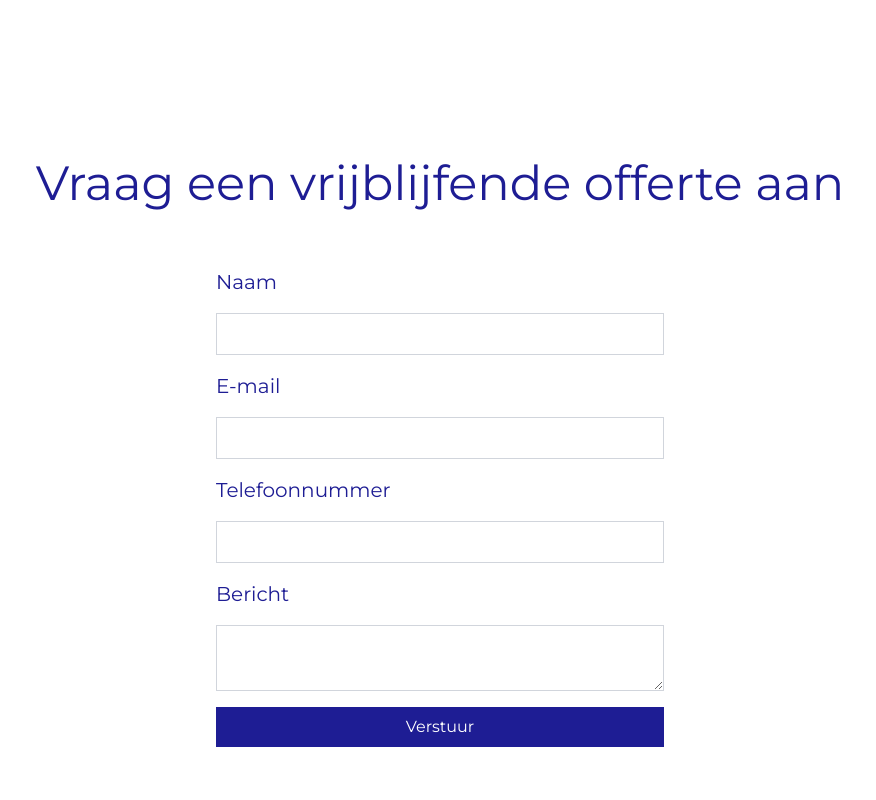
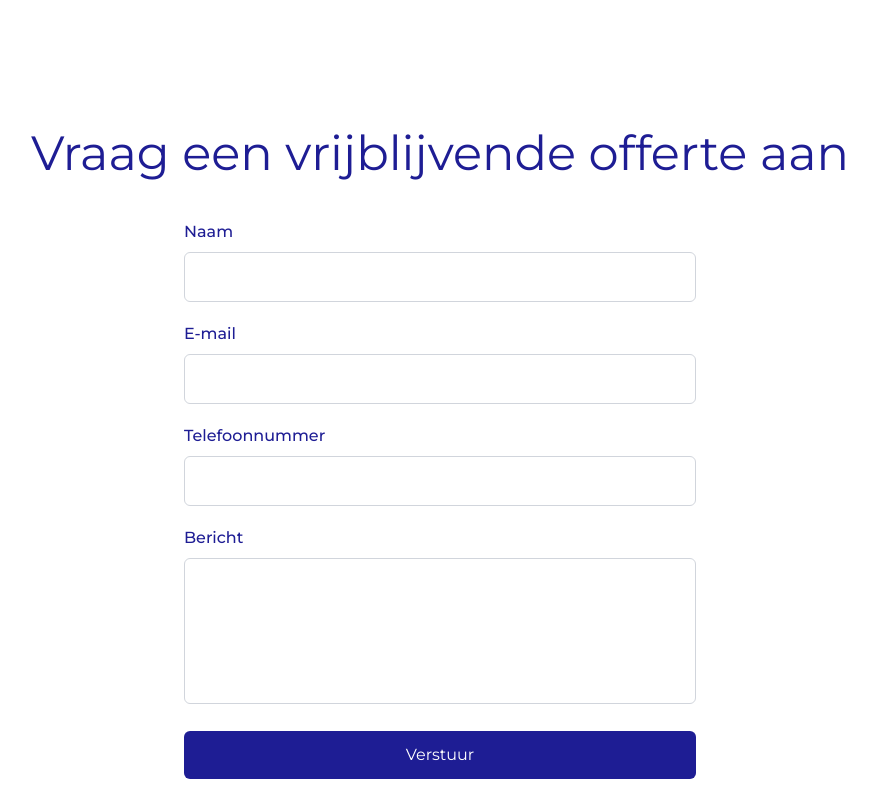
Before and after one commit to imadzaanine/yannickscatering, a Next.js app: page / in a window 1280 px wide. Shown: the part 5720-6520 px from the top of the page, without its empty margins (200-1076 px from the left). Built offline with nearby package versions, Linux system fonts and the light colour scheme.

Commit message:
fixed the offer section for small displays

```diff
--- a/public/components/layout/Form.tsx
+++ b/public/components/layout/Form.tsx
@@ -1,15 +1,15 @@
-'use client';
+"use client";
 
 import { useState } from "react";
 
 export default function Form() {
-
   const [form, setForm] = useState({
     name: "",
     email: "",
     telephone: "",
     message: "",
   });
+
   const handleChange = (
     e: React.ChangeEvent<HTMLInputElement | HTMLTextAreaElement>
   ) => {
@@ -19,9 +19,11 @@ export default function Form() {
     }));
   };
 
+  const handleSubmit = async (
+    e: React.FormEvent<HTMLFormElement>
+  ) => {
+    e.preventDefault();
 
-const handleSubmit = async (e: React.FormEvent<HTMLFormElement>) => {
-  e.preventDefault();
     const response = await fetch("/api/contact", {
       method: "POST",
       headers: {
@@ -32,47 +34,88 @@ const handleSubmit = async (e: React.FormEvent<HTMLFormElement>) => {
 
     const data = await response.json();
 
-  console.log(form);
+    console.log(data);
   };
 
   return (
-    <form className="flex flex-col gap-4 w-full max-w-md mx-auto " onSubmit={handleSubmit}>
-        <label htmlFor="name" className="text-[#1E1D94] text-[20px]">Naam</label>
+    <form
+      onSubmit={handleSubmit}
+      className="w-full max-w-lg mx-auto flex flex-col gap-5"
+    >
+      <div>
+        <label
+          htmlFor="name"
+          className="block mb-2 text-[#1E1D94] font-medium"
+        >
+          Naam
+        </label>
         <input
+          id="name"
+          type="text"
           name="name"
           value={form.name}
           onChange={handleChange}
-        className="border border-gray-300  p-2 text-black"
+          className="w-full border border-gray-300 rounded-md p-3 text-black focus:outline-none focus:ring-2 focus:ring-[#1E1D94]"
         />
+      </div>
 
-        <label htmlFor="email" className="text-[#1E1D94] text-[20px]">E-mail</label>
+      <div>
+        <label
+          htmlFor="email"
+          className="block mb-2 text-[#1E1D94] font-medium"
+        >
+          E-mail
+        </label>
         <input
+          id="email"
+          type="email"
           name="email"
           value={form.email}
           onChange={handleChange}
-        className="border border-gray-300  p-2 text-black"
+          className="w-full border border-gray-300 rounded-md p-3 text-black focus:outline-none focus:ring-2 focus:ring-[#1E1D94]"
         />
+      </div>
 
-        <label htmlFor="telephone" className="text-[#1E1D94] text-[20px]">Telefoonnummer</label>
+      <div>
+        <label
+          htmlFor="telephone"
+          className="block mb-2 text-[#1E1D94] font-medium"
+        >
+          Telefoonnummer
+        </label>
         <input
+          id="telephone"
+          type="tel"
           name="telephone"
           value={form.telephone}
           onChange={handleChange}
-        className="border border-gray-300  p-2 text-black"
+          className="w-full border border-gray-300 rounded-md p-3 text-black focus:outline-none focus:ring-2 focus:ring-[#1E1D94]"
         />
+      </div>
 
-<label htmlFor="message" className="text-[#1E1D94] text-[20px]">Bericht</label>
+      <div>
+        <label
+          htmlFor="message"
+          className="block mb-2 text-[#1E1D94] font-medium"
+        >
+          Bericht
+        </label>
         <textarea
+          id="message"
           name="message"
+          rows={5}
           value={form.message}
           onChange={handleChange}
-        className="border border-gray-300  p-2 text-black"
+          className="w-full border border-gray-300 rounded-md p-3 text-black resize-none focus:outline-none focus:ring-2 focus:ring-[#1E1D94]"
         />
+      </div>
 
-        <button type="submit" className="bg-[#1E1D94] text-white py-2 px-4  hover:bg-[#0f0e6b] hover:cursor-pointer ">
+      <button
+        type="submit"
+        className="w-full sm:w-auto bg-[#1E1D94] text-white py-3 px-8 rounded-md hover:bg-[#0f0e6b] transition-colors cursor-pointer"
+      >
         Verstuur
       </button>
     </form>
-)
-
-};
+  );
+}
--- a/public/components/layout/Offer.tsx
+++ b/public/components/layout/Offer.tsx
@@ -3,13 +3,19 @@ import Form from "./Form";
 
 const Offer: React.FC = () => {
   return (
-    <section className="flex flex-col items-center justify-center gap-4 bg-white  min-h-screen " id ='Offer'>
-        <h1 className="text-[#1E1D94] text-[48px]">Vraag een vrijblijfende offerte aan</h1>
-        <div className=" my-8 w-full">
+    <section
+      id="Offer"
+      className="bg-white py-16 px-4 sm:px-6 lg:px-8"
+    >
+      <div className="max-w-5xl mx-auto">
+        <h1 className="text-[#1E1D94] text-3xl sm:text-4xl lg:text-[48px] text-center">
+  Vraag een vrijblijvende offerte aan
+</h1>
 
-        <Form />
+        <div className="mt-10">
+          <Form />
         </div>
-
+      </div>
     </section>
   );
 };
```
Lines whose indentation alone changed are shown as unchanged.
